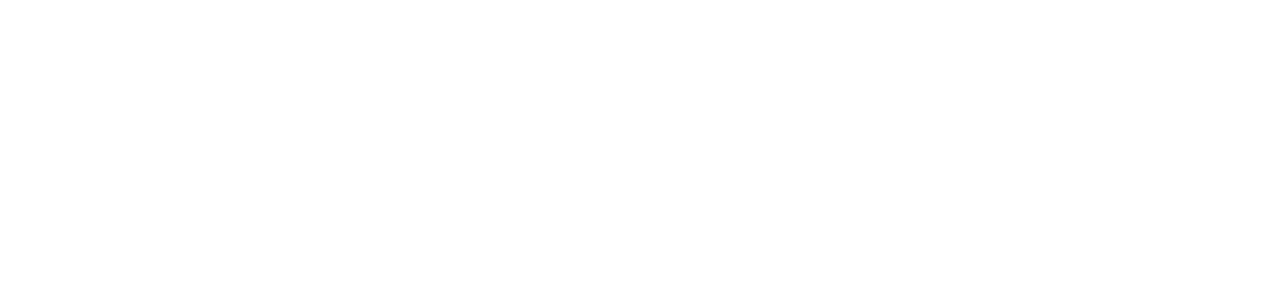
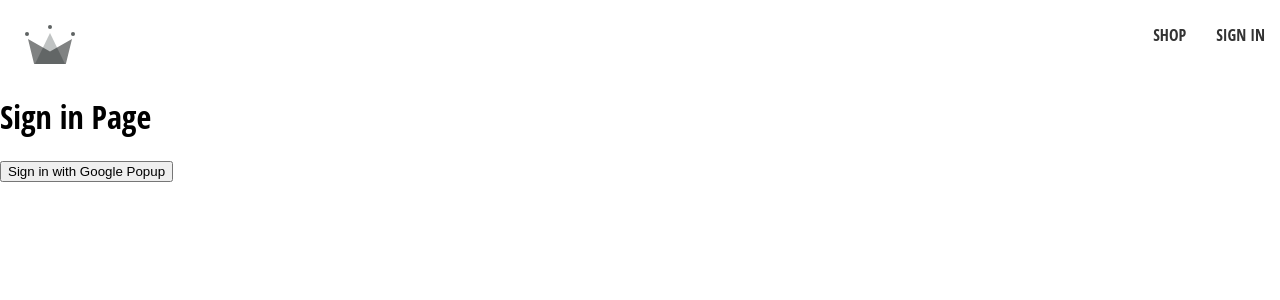
Before and after one commit to charlenegipulan/shopvntg, a React (Create React App) app: page /sign-in in a window 1280 px wide. Before the commit this address had no page. Shown: the top 300 px of the page. Built offline with nearby package versions, Linux system fonts and the light colour scheme.

Commit message:
set up firebase auth

```diff
--- a/package.json
+++ b/package.json
@@ -6,6 +6,7 @@
     "@testing-library/jest-dom": "^5.16.4",
     "@testing-library/react": "^13.3.0",
     "@testing-library/user-event": "^13.5.0",
+    "firebase": "^9.8.4",
     "react": "^18.2.0",
     "react-dom": "^18.2.0",
     "react-router-dom": "^6.3.0",
--- a/src/App.js
+++ b/src/App.js
@@ -1,6 +1,7 @@
 import { Routes, Route } from 'react-router-dom';
 import Home from './routes/home/home.component.jsx';
 import Navigation from './routes/navigation/navigation.component.jsx';
+import SignIn from './routes/sign-in/sign-in.component.jsx';
 
 const Shop = () => {
   return <h1>I am the shop page</h1>;
@@ -12,6 +13,7 @@
       <Route path="/" element={<Navigation />}>
         <Route index element={<Home />} />
         <Route path="shop" element={<Shop />} />
+        <Route path="sign-in" element={<SignIn />} />
       </Route>
     </Routes>
   );
--- a/src/routes/navigation/navigation.component.jsx
+++ b/src/routes/navigation/navigation.component.jsx
@@ -15,6 +15,9 @@
           <Link className="nav-link" to="/shop">
             SHOP
           </Link>
+          <Link className="nav-link" to="/sign-in">
+            SIGN IN
+          </Link>
         </div>
       </div>
       <Outlet />
--- /dev/null
+++ b/src/routes/sign-in/sign-in.component.jsx
@@ -0,0 +1,17 @@
+import { signInWithGooglePopup } from '../../utils/firebase/firebase.utils.js';
+
+const SignIn = () => {
+  const logGoogleUser = async () => {
+    const response = await signInWithGooglePopup();
+    console.log(response);
+  };
+
+  return (
+    <div>
+      <h1>Sign in Page</h1>
+      <button onClick={logGoogleUser}>Sign in with Google Popup</button>
+    </div>
+  );
+};
+
+export default SignIn;
--- /dev/null
+++ b/src/utils/firebase/firebase.utils.js
@@ -0,0 +1,27 @@
+import { initializeApp } from 'firebase/app';
+import {
+  getAuth,
+  signInWithRedirect,
+  signInWithPopup,
+  GoogleAuthProvider,
+} from 'firebase/auth';
+
+const firebaseConfig = {
+  apiKey: 'AIzaSyBWvrvRMfNv-tSSW75BW7YYBXhtzbHfgGs',
+  authDomain: 'shop-vntg-db.firebaseapp.com',
+  projectId: 'shop-vntg-db',
+  storageBucket: 'shop-vntg-db.appspot.com',
+  messagingSenderId: '696808131452',
+  appId: '1:696808131452:web:df33a0e5507847377932f9',
+};
+
+// Initialize Firebase
+const firebaseApp = initializeApp(firebaseConfig);
+
+const provider = new GoogleAuthProvider();
+provider.setCustomParameters({
+  prompt: 'select_account',
+});
+
+export const auth = getAuth();
+export const signInWithGooglePopup = () => signInWithPopup(auth, provider);
```
Also changed, not shown: 1 other file (tests, documents, lock files or other folders).
